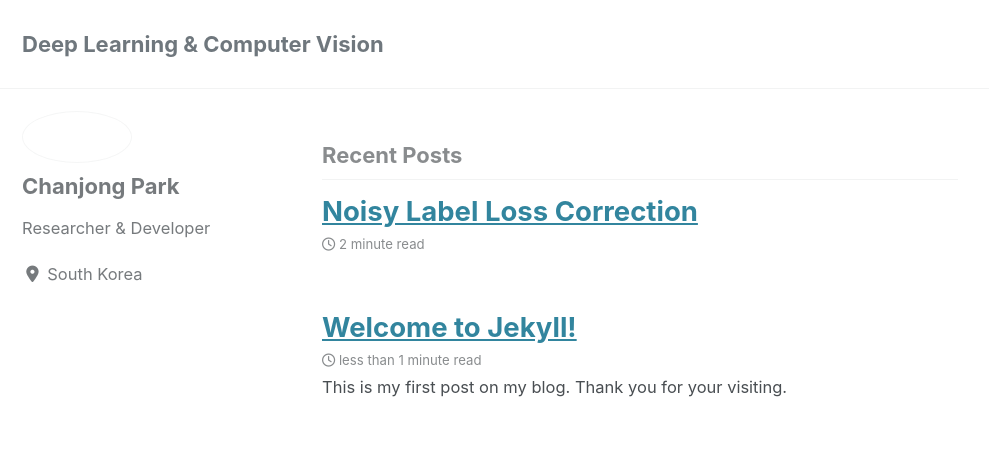
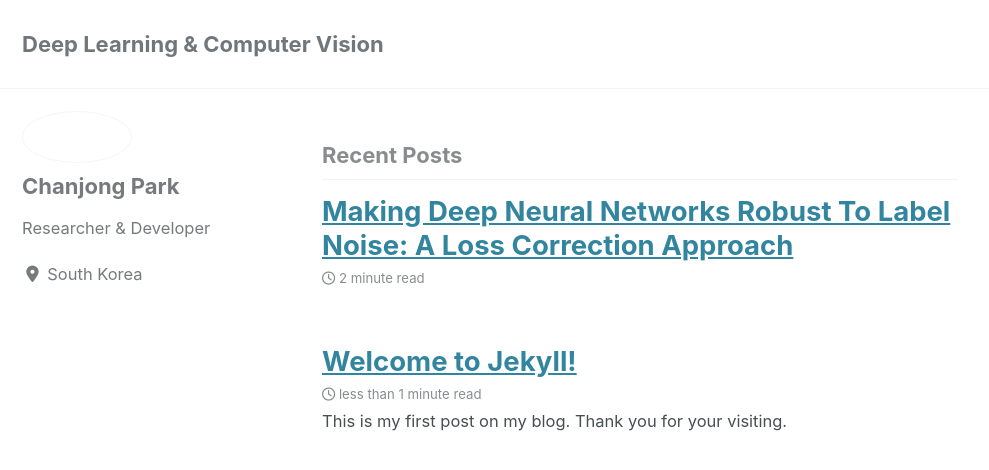
Before and after one commit to pcj8670/winnerus.github.io, a Jekyll site: the page built from index.html, in a window 1280 px wide and 900 px high. Shown: the top 470 px of the window, without its empty margins (0-989 px from the left). Built offline with Jekyll 4.4.1, drawn with Linux system fonts in a browser that asks for light colours; cached includes are drawn as plain includes; nearby versions of some CDN libraries; the list of posts is cut into pages by our own code; part of the change alters nothing that is shown.

Commit message:
Update and rename 2020-02-09-noisy-label-loss-correction.md to 2020-02-09-Making-Deep-Neural-Networks-Robust-to-Label-Noise:-a-Loss-Correction-Approach.md

```diff
--- a/_posts/2020-02-09-noisy-label-loss-correction.md
+++ b/_posts/2020-02-09-Making-Deep-Neural-Networks-Robust-to-Label-Noise:-a-Loss-Correction-Approach.md
@@ -3,7 +3,6 @@
 </script>
 
 
-# Making Deep Neural Networks Robust to Label Noise: a Loss Correction Approach
 ## 개요
 논문은 Noisy Label 환경에서 딥뉴럴넷을 잘 학습시키는 방법에 대한 논문입니다.
 많은 Noisy Label을 다루는 논문이 있지만, 매우 쉬운 방법을 통해 괜찮은 성능을 내는 방법 같습니다.
```
